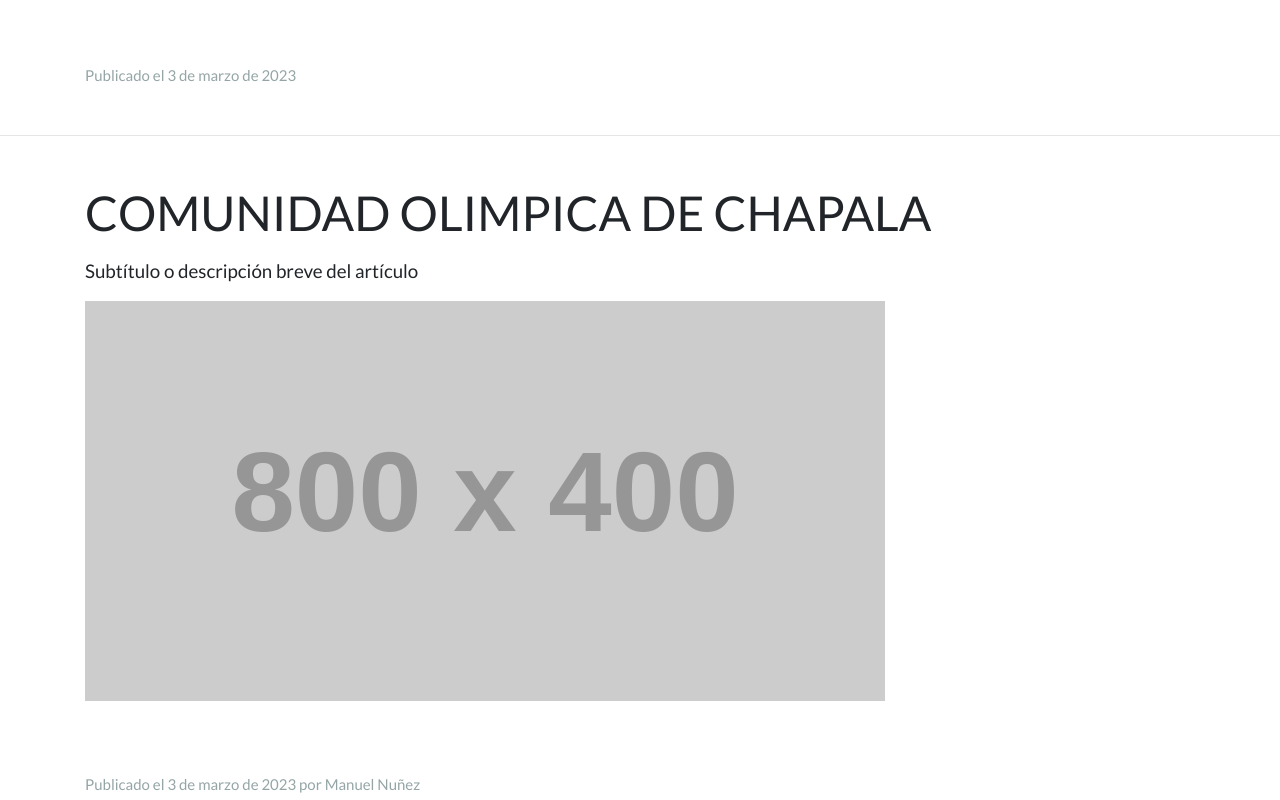
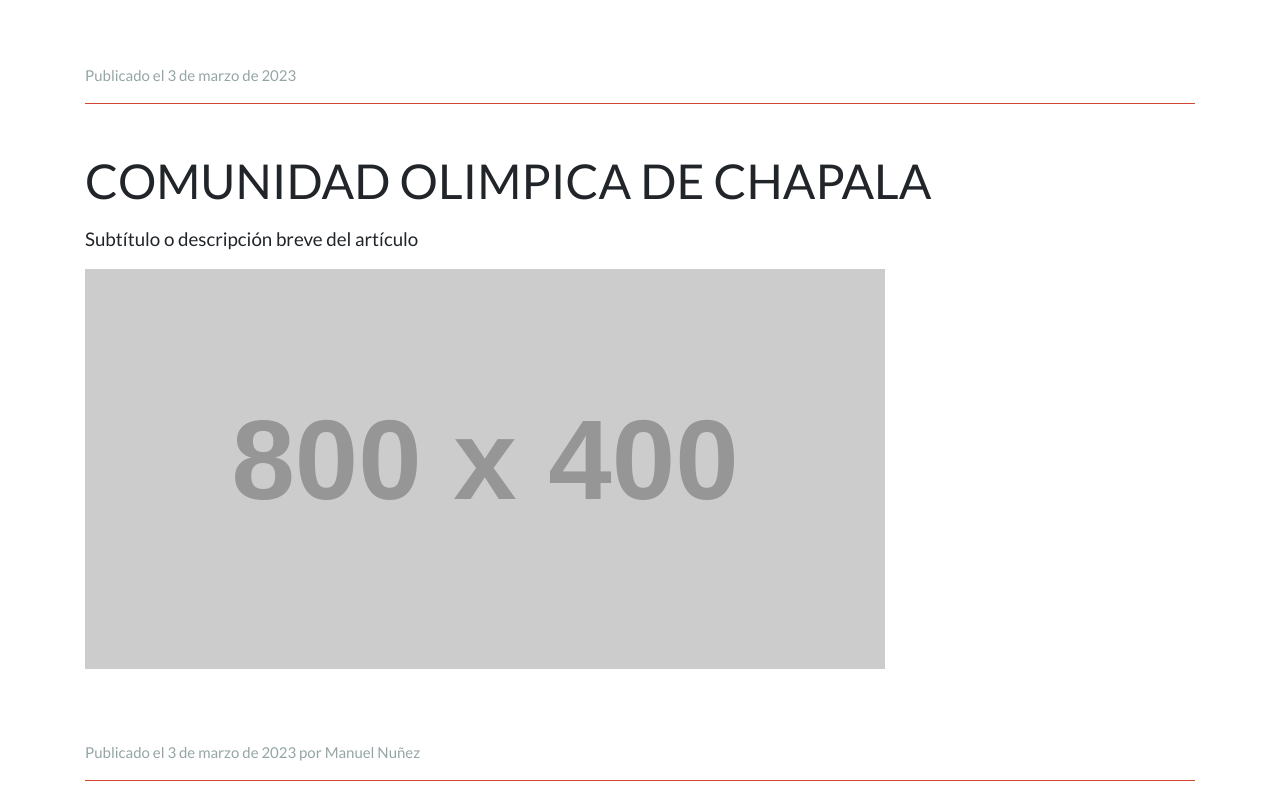
Before and after one commit to ManuNunez/OMRCh_PAGE, a plain HTML site: page index.html in a window 1280 px wide. Shown: the part 600-1400 px from the top of the page. Drawn offline with nearby package versions, Linux system fonts and the light colour scheme; placeholder pictures from the web are drawn by us; a script that the page names is missing.

Commit message:
br y hrs

```diff
--- a/index.html
+++ b/index.html
@@ -53,8 +53,8 @@
                 <p class="text-muted">Publicado el 3 de marzo de 2023</p>
             </footer>
         </article>
+    <hr class="bg-danger">
     </div>
-    <hr class="">
     <div class="container my-5">
         <article>
             <header>
@@ -68,7 +68,7 @@
                 <p class="text-muted">Publicado el 3 de marzo de 2023 por Manuel Nuñez</p>
             </footer>
         </article>
-    <hr>
+    <hr class="bg-danger">
     </div>
     <div class="container my-5">
         <article>
```
Also changed, not shown: contenido.html (+4 -0 lines).
